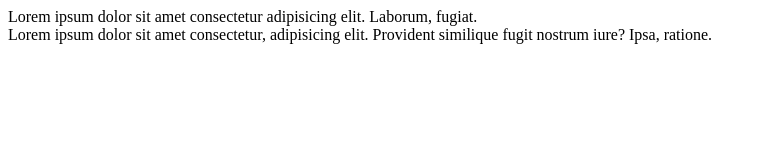
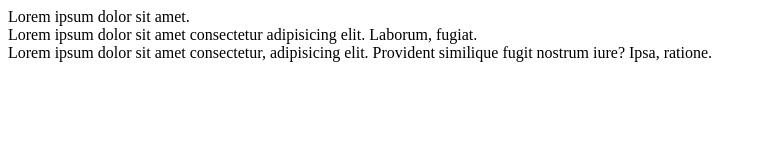
Before and after one commit to Bayafaya/git-example, a plain HTML site: page index.html in a window 1280 px wide. Shown: the whole page, without its empty margins (0-766 px from the left). Drawn offline with Linux system fonts and the light colour scheme.

Commit message:
Revert "second i"
This reverts commit 5513a4ced0229640aedc3ff240141c57763dbc81.

```diff
--- a/index.html
+++ b/index.html
@@ -7,7 +7,7 @@
     <title>Document</title>
 </head>
 <body>
-
+    <div>Lorem ipsum dolor sit amet.</div>
     <div>Lorem ipsum dolor sit amet consectetur adipisicing elit. Laborum, fugiat.</div>
     <div>Lorem ipsum dolor sit amet consectetur, adipisicing elit. Provident similique fugit nostrum iure? Ipsa, ratione.</div>
 </body>
```
